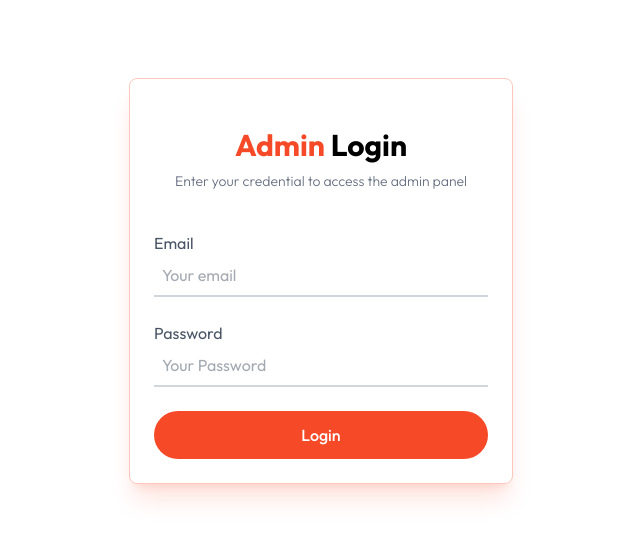
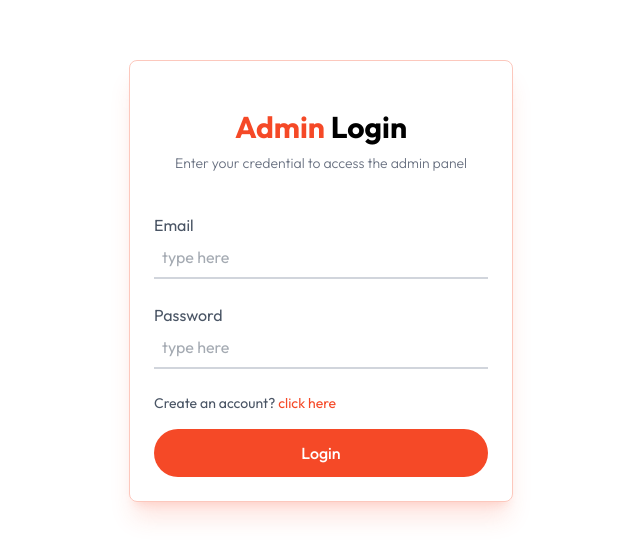
Before and after one commit to lubnafebin/recipe-app, a React (Vite) app in the folder client/: page /admin in a window 1280 px wide. Shown: the part 119-678 px from the top of the page, without its empty margins (319-959 px from the left). Built offline with nearby package versions, Linux system fonts and the light colour scheme; no server answers.

Commit message:
feat: implement registration functionality in Login component

```diff
--- a/client/src/components/admin/Login.jsx
+++ b/client/src/components/admin/Login.jsx
@@ -4,14 +4,15 @@ import toast from "react-hot-toast";
 
 export const Login = () => {
   const { axios, setToken } = useAppContext();
-
+  const [state, setState] = useState("login");
+  const [name, setName] = useState("");
   const [email, setEmail] = useState("");
   const [password, setPassword] = useState("");
 
   const handleSubmit = async (e) => {
     e.preventDefault();
     try {
-      const { data } = await axios.post("/api/admin/login", {
+      const { data } = await axios.post(`/api/admin/${state}`, {
         email,
         password,
       });
@@ -46,6 +47,19 @@ export const Login = () => {
             onSubmit={handleSubmit}
             className="mt-4 w-full sm:max-w-md text-gray-600"
           >
+            {state === "register" && (
+              <div className="flex flex-col">
+                <p>Name</p>
+                <input
+                  onChange={(e) => setName(e.target.value)}
+                  value={name}
+                  placeholder="type here"
+                  type="text"
+                  required
+                  className="border-b-2 border-gray-300 p-2 outline-none mb-6 "
+                />
+              </div>
+            )}
             <div className="flex flex-col">
               <label>Email</label>
               <input
@@ -53,7 +67,7 @@ export const Login = () => {
                 value={email}
                 type="email"
                 required
-                placeholder="Your email"
+                placeholder="type here"
                 className="border-b-2 border-gray-300 p-2 outline-none mb-6 "
               />
             </div>
@@ -64,16 +78,37 @@ export const Login = () => {
                 value={password}
                 type="password"
                 required
-                placeholder="Your Password"
+                placeholder="type here"
                 className="border-b-2 border-gray-300 p-2 outline-none mb-6 "
               />
             </div>
+            {state === "register" ? (
+              <p className="text-sm mb-2">
+                Already have account?{" "}
+                <span
+                  onClick={() => setState("login")}
+                  className="cursor-pointer text-primary"
+                >
+                  click here
+                </span>
+              </p>
+            ) : (
+              <p className="text-sm mb-2">
+                Create an account?{" "}
+                <span
+                  onClick={() => setState("register")}
+                  className="cursor-pointer text-primary"
+                >
+                  click here
+                </span>
+              </p>
+            )}
             <button
               type="submit"
               className="w-full py-3 font-medium bg-primary text-white rounded
-              cursor-pointer hover:bg-primary/90 transition-all rounded-full"
+              cursor-pointer hover:bg-primary/90 transition-all rounded-full mt-2"
             >
-              Login
+              {state === "register" ? "Create Account" : "Login"}
             </button>
           </form>
         </div>
```
